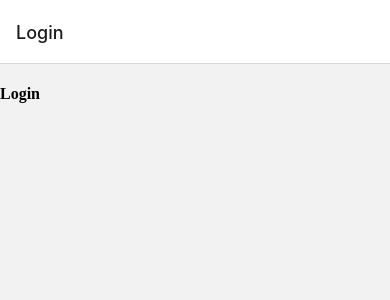
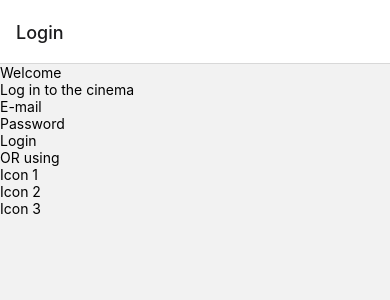
Before and after one commit to leaob7/Search-Films-App, a React Native app: screen /Login in a window 390 px wide. Shown: the top 300 px of the page. Built offline with nearby package versions, Linux system fonts and the light colour scheme.

Commit message:
Login bases

```diff
--- a/App.js
+++ b/App.js
@@ -1,5 +1,4 @@
 import React, {useState} from 'react';
-import { StyleSheet, Text, View } from 'react-native';
 import { NavigationContainer } from '@react-navigation/native';
 import Navigation from './src/Routes/Navigation';
 import MyContext from './src/Context/Provider';
@@ -18,12 +17,3 @@ export default function App() {
     </NavigationContainer>
   );
 }
-
-const styles = StyleSheet.create({
-  container: {
-    flex: 1,
-    backgroundColor: '#fff',
-    alignItems: 'center',
-    justifyContent: 'center',
-  },
-});
--- a/src/Pages/Login.js
+++ b/src/Pages/Login.js
@@ -1,7 +1,29 @@
 import React from 'react';
+import { View, Text, TextInput, TouchableOpacity } from 'react-native';
 
 export default function Login() {
   return (
-    <h4>Login</h4>
+    <View>
+      <View>
+        <Text>Welcome</Text>
+        <Text>Log in to the cinema</Text>
+      </View>
+
+      <View>
+        <TextInput placeholder="E-mail" />
+        <TextInput placeholder="Password" />
+        <TouchableOpacity>
+          <Text>Login</Text>
+        </TouchableOpacity>
+      </View>
+
+      <View>
+        <Text>OR using</Text>
+        <Text>Icon 1</Text>
+        <Text>Icon 2</Text>
+        <Text>Icon 3</Text>
+      </View>
+
+    </View>
   )
 }
```
